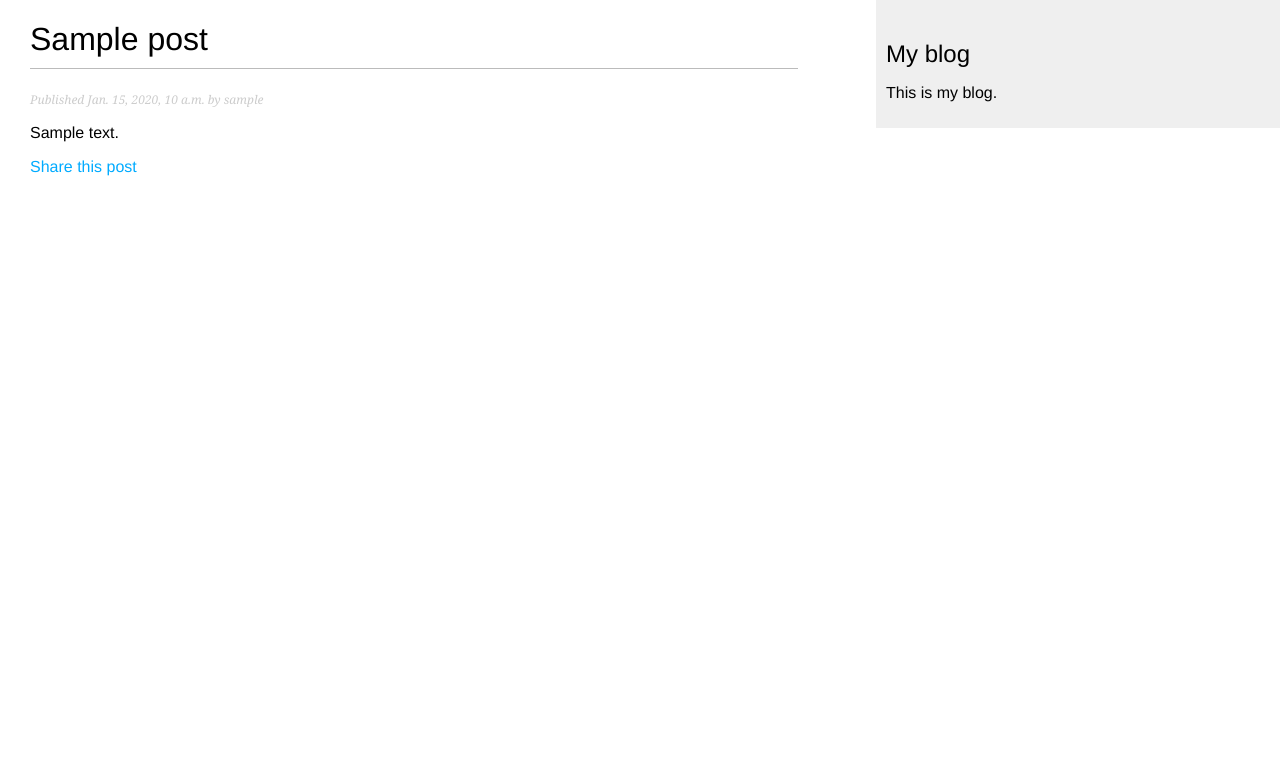
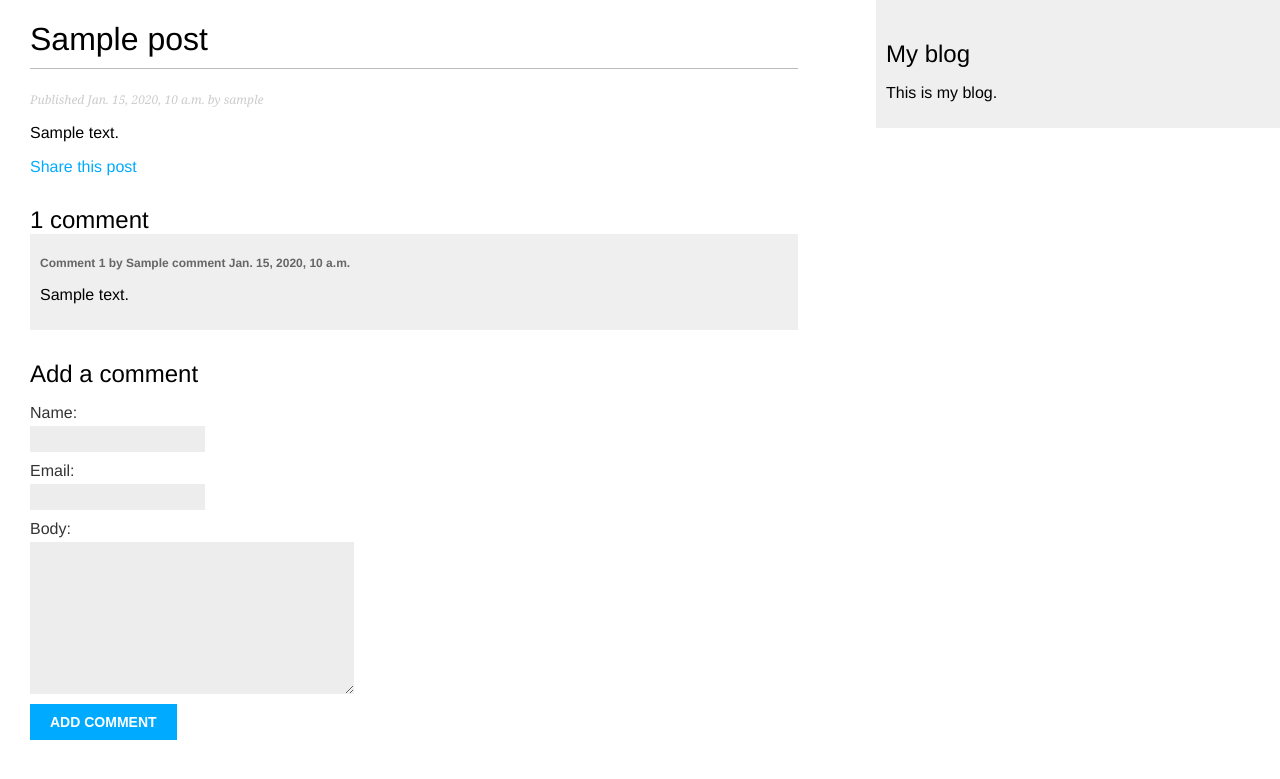
Before and after one commit to akashmudgal/django-blog, a Django app: a page that uses blog/templates/blog/post/detail.html in a window 1280 px wide. Shown: the top 779 px of the page. Run offline with Django 4.2, Linux system fonts and the light colour scheme; tables that the repository leaves empty hold one stand-in row (values such as "Sample post").

Commit message:
Added Comment feature for blog

```diff
--- a/blog/forms.py
+++ b/blog/forms.py
@@ -1,7 +1,13 @@
 from django import forms
+from .models import Comment
 
 class EmailPostForm(forms.Form):
     name=forms.CharField(max_length=25)
     email=forms.EmailField()
     to=forms.EmailField()
     comments=forms.CharField(required=False,widget=forms.Textarea)
+
+class CommentForm(forms.ModelForm):
+    class Meta:
+        model= Comment
+        fields=['name','email','body']
--- a/blog/models.py
+++ b/blog/models.py
@@ -49,3 +49,21 @@ class Post(models.Model):
                              self.publish.month,
                              self.publish.day,
                              self.slug])
+
+#Model for comments
+class Comment(models.Model):
+    post = models.ForeignKey(Post,on_delete=models.CASCADE,related_name='comments')
+    name = models.CharField(max_length=25)
+    email=models.EmailField()
+    body=models.TextField()
+    created=models.DateTimeField(auto_now_add=True)
+    updated=models.DateField(auto_now=True)
+    active=models.BooleanField(default=True)
+    class Meta:
+        ordering = ['created']
+        indexes = [
+            models.Index(fields=['created'])
+        ]
+
+    def __str__(self) -> str:
+        return f"Comment by {self.name} on post {self.post}"
--- /dev/null
+++ b/blog/templates/blog/post/comment_form.html
@@ -0,0 +1,6 @@
+<h2>Add a comment</h2>
+<form action="{% url "blog:post_comment" post.id %}" method="post">
+    {% csrf_token %}
+    {{form.as_p}}
+    <p><input type="submit" value="Add comment"></p>
+</form>
--- a/blog/templates/blog/post/detail.html
+++ b/blog/templates/blog/post/detail.html
@@ -12,4 +12,22 @@
     Share this post
     </a>
  </p>
+
+ {% with comments.count as total_comments %}
+ <h2>
+    {{ total_comments }} comment{{ total_comments|pluralize }}
+ </h2>
+ {% endwith %}
+ {% for comment in comments %}
+    <div class="comment">
+        <p class="info">
+            Comment {{forloop.counter}} by {{comment.name}}
+            {{comment.created}}
+        </p>
+        {{comment.body|linebreaks}}
+    </div>
+    {% empty %}
+    <p>There are no Comments.</p>
+ {% endfor %}
+ {%include 'blog/post/comment_form.html'%}
 {% endblock %}
--- a/blog/templates/blog/post/share.html
+++ b/blog/templates/blog/post/share.html
@@ -5,7 +5,7 @@
 {% block content %}
 {% if sent %}
     <h1>Email successfully sent!!</h1>
-    <p>Post {{post.title}} was successfully sent to {{form.cleaned_data.to}}.</p>
+    <p>Post "{{post.title}}" was successfully sent to {{form.cleaned_data.to}}.</p>
 {% else %}
     <h1>Share {{post.title}} by Email</h1>
     <form action="" method="post">
--- a/blog/urls.py
+++ b/blog/urls.py
@@ -7,5 +7,6 @@ urlpatterns = [
     path('',views.post_list,name='post_list'),
     #path('',views.PostListView.as_view(),name='post_list'),
     path('<int:year>/<int:month>/<int:day>/<slug:post>/',views.post_detail,name='post_detail'),
-    path('<int:post_id>/share',views.post_share,name='post_share')
+    path('<int:post_id>/share',views.post_share,name='post_share'),
+    path('<int:post_id>',views.post_comment,name='post_comment')
 ]
--- a/blog/views.py
+++ b/blog/views.py
@@ -1,9 +1,10 @@
 from django.shortcuts import render,get_object_or_404
+from django.views.decorators.http import require_POST
 from django.core.paginator import Paginator,EmptyPage,PageNotAnInteger
 from django.views.generic import ListView
 from django.core.mail import send_mail
-from .forms import EmailPostForm
-from .models import Post
+from .forms import EmailPostForm,CommentForm
+from .models import Post,Comment
 
 # View for all posts
 def post_list(request):
@@ -34,11 +35,15 @@ def post_detail(request,year,month,day,post):
                             publish__year=year,
                             publish__month=month,
                             publish__day=day)
+
+    #comments on the post
+    comments=post.comments.filter(active=True)
+    #form for users to post Comments
+    form=CommentForm()
     #render the template with the data
     return render(request,
                   'blog/post/detail.html',
-                  {'post': post})
-
+                  {'post': post,'comments':comments,'form':form})
 
 def post_share(request,post_id):
     #retreive post by id
@@ -65,6 +70,18 @@ def post_share(request,post_id):
         form=EmailPostForm()
     return render(request,'blog/post/share.html',{'post': post,'form':form,'sent':sent})
 
+@require_POST
+def post_comment(request,post_id):
+    post=get_object_or_404(Post,id=post_id,status=Post.Status.PUBLISHED)
+    form=CommentForm(data=request.POST)
+
+    if form.is_valid():
+        comment=form.save(commit=False)
+        comment.post=post
+        comment.save()
+
+    return render(request,'blog/post/comment.html',{'post':post,'form': form,'comment': comment})
+
 class PostListView(ListView):
     #Alternative post list view
     queryset=Post.published.all()
```
Also changed, not shown: blog/admin.py (+7 -1 lines), blog/templates/blog/post/comment.html (added, +12 -0 lines), blog/migrations/0004_comment_comment_blog_commen_created_0e6ed4_idx.py (added).
